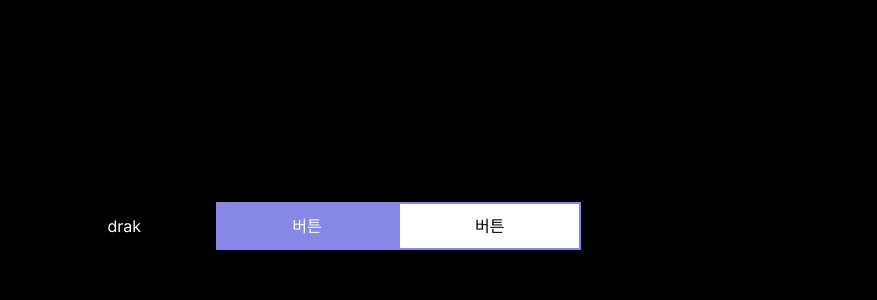
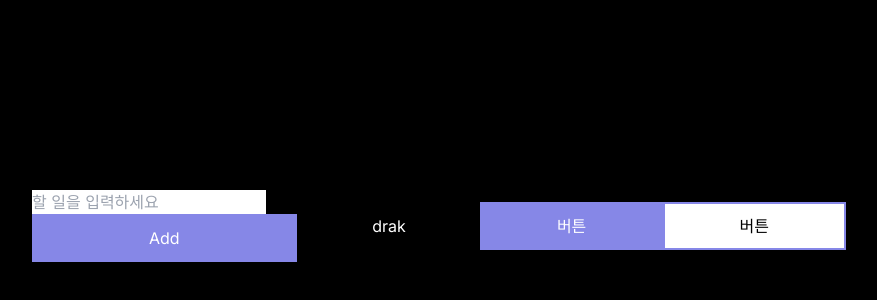
Before and after one commit to mark-cos/todo-frontend, a Next.js app: page / in a window 1280 px wide. Shown: the part 174-474 px from the top of the page, without its empty margins (64-941 px from the left). Built offline with nearby package versions, Linux system fonts and the light colour scheme.

Commit message:
input 중간저장

```diff
--- a/src/app/globals.css
+++ b/src/app/globals.css
@@ -27,9 +27,13 @@ body {
 }
 
 .btn-contained {
-  @apply bg-primary box-border h-12 w-full py-1 text-white;
+  @apply box-border h-12 w-full bg-primary py-1 text-white;
 }
 
 .btn-outlined {
-  @apply border-primary box-border h-12 w-full border-2 bg-white py-1 text-black dark:bg-black dark:text-white;
+  @apply box-border h-12 w-full border-2 border-primary bg-white py-1 text-black dark:bg-black dark:text-white;
 }
+
+.todo-input {
+  color: #000;
+}
--- a/src/app/page.tsx
+++ b/src/app/page.tsx
@@ -1,11 +1,13 @@
 import { Button } from '@/components/atoms';
 import { InputTest } from '@/components/organisms';
+import { Input } from '@/components/atoms';
 import Image from 'next/image';
 
 export default function Home() {
   return (
     <main className="flex min-h-screen items-center p-24 ">
       <>
+        <Input />
         <InputTest />
       </>
     </main>
--- a/src/components/atoms/input/Input.tsx
+++ b/src/components/atoms/input/Input.tsx
@@ -1,7 +1,34 @@
-import React from 'react';
+'use client';
+import React, { useState } from 'react';
+import Button from '@/components/atoms/button/Button';
 
 const Input = () => {
-  return <div>Input</div>;
+  const [toDo, setToDo] = useState('');
+  const onChange = (e: any) => {
+    setToDo(e.target.value);
+  };
+  const onSubmit = (e: any) => {
+    e.preventDefault();
+    if (toDo == '') {
+      return;
+    }
+    console.log(toDo);
+    setToDo('');
+  };
+  return (
+    <>
+      <form onSubmit={onSubmit}>
+        <input
+          className="todo-input"
+          type="text"
+          placeholder="할 일을 입력하세요"
+          onChange={onChange}
+          value={toDo}
+        />
+        <Button variant="contained">Add</Button>
+      </form>
+    </>
+  );
 };
 
 export default Input;
```
Also changed, not shown: 1 other file (tests, documents, lock files or other folders).
